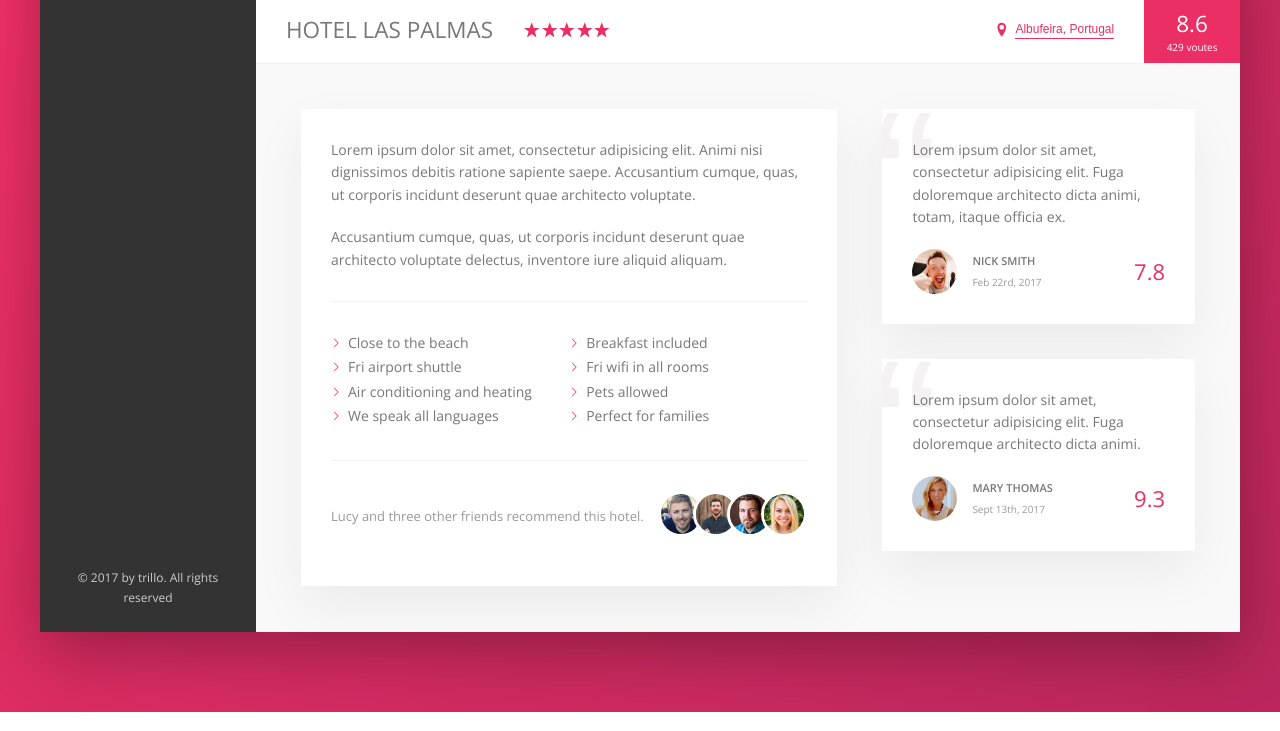
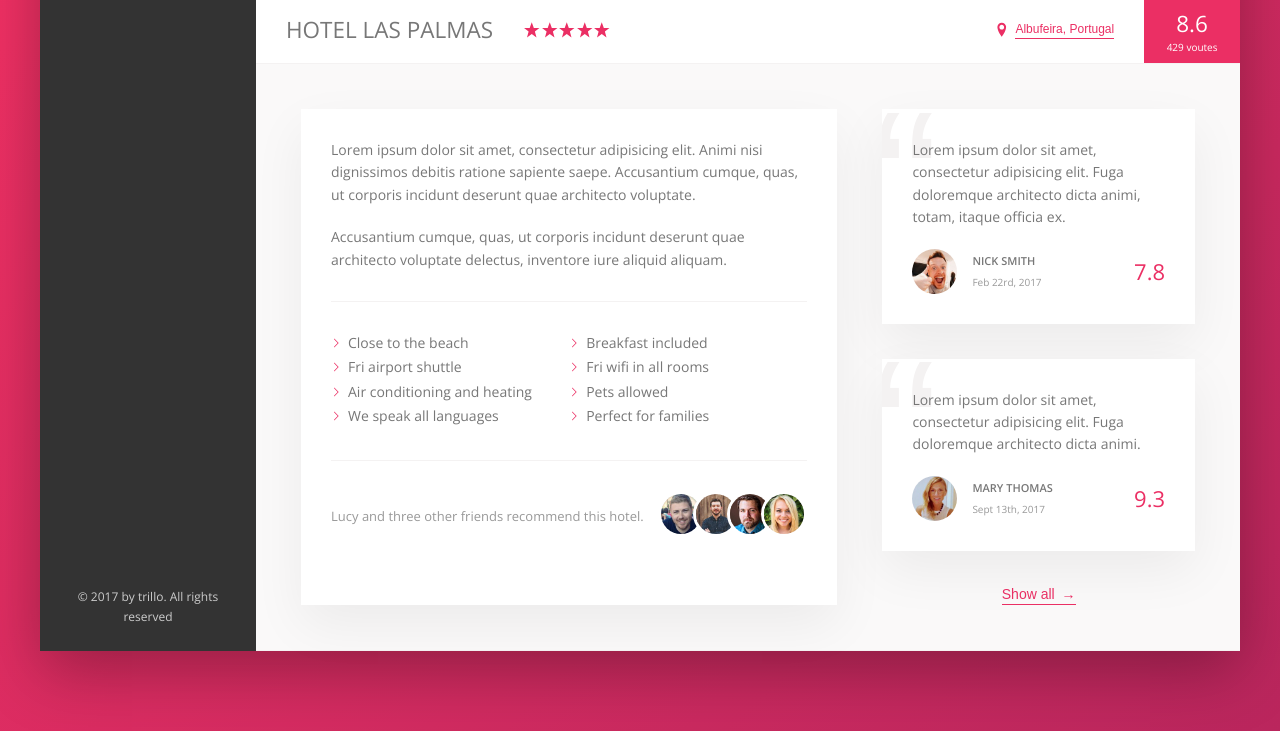
Before and after one commit to fairyspirit/trillo-trainflex, a website: page index.html in a window 1280 px wide. Shown: the part 538-1269 px from the top of the page. Drawn offline with nearby package versions, Linux system fonts and the light colour scheme.

Commit message:
btn for reviews

```diff
--- a/index.html
+++ b/index.html
@@ -201,6 +201,8 @@
 															<div class="review__rating">9.3</div>
 														</figcaption>
 													</figure>
+
+													<button class="btn-inline">Show all <span>&rarr;</span></button>
 											</div>
 										</div>
                 </main>
--- a/sass/_components.scss
+++ b/sass/_components.scss
@@ -273,8 +273,17 @@
 	cursor: pointer;
 	transition: all .2s;
 
+	& span {
+		margin-left: 3px;
+		transition: margin-left .2s;
+	}
+
 	&:hover {
 		color: var(--color-grey-dark-1);
+
+		& span {
+			margin-left: 8px;
+		}
 	}
 
 	&:focus {
--- a/sass/_layout.scss
+++ b/sass/_layout.scss
@@ -54,4 +54,8 @@
 
 .user-reviews {
 	flex: 1;
+
+	display: flex;
+	flex-direction: column;
+	align-items: center;
 }
```
Also changed, not shown: css/style.css.
